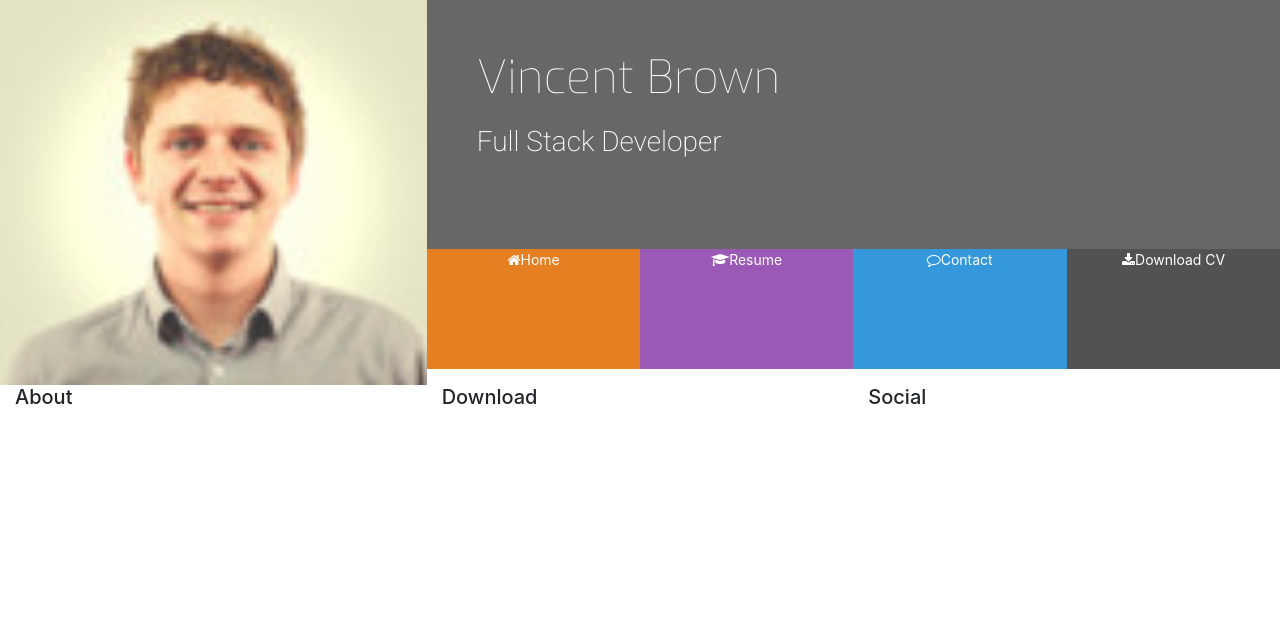
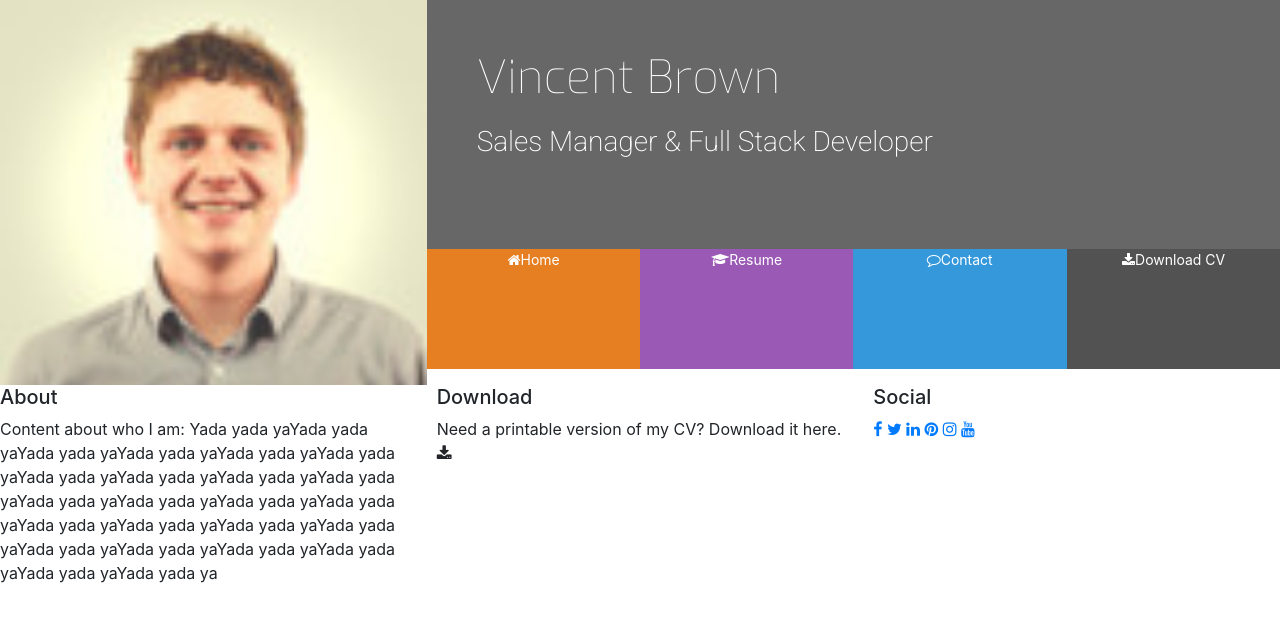
Before and after one commit to VinBdev/Resume.Project.2021, a plain HTML site: page index.html in a window 1280 px wide. Drawn offline with nearby package versions, Linux system fonts and the light colour scheme; files whose address does not match are found by name.

Commit message:
fotter edited

```diff
--- a/index.html
+++ b/index.html
@@ -17,7 +17,7 @@
                 <div class="row no-gutters bg-color-name-title">
                     <div class="col heading">
                         <h1 class="name">Vincent Brown</h1>
-                        <h2 class="title"> Full Stack Developer</h2>
+                        <h2 class="title"> Sales Manager & Full Stack Developer</h2>
                     </div>
                 </div>
                 <div class="row no-gutters">
@@ -44,19 +44,65 @@
     <section>
 
     </section>
-    <footer class="container-fluid">
-        <div class="row">
+    <footer id= class="container-fluid">
+        <div id="footer-details" class="row">
             <div class="col-sm-4">
                 <h5 class="uppercase general-sub">About</h5>
+                <p>
+                    Content about who I am: Yada yada yaYada yada yaYada yada yaYada yada yaYada yada yaYada yada yaYada yada yaYada yada yaYada yada yaYada yada yaYada yada yaYada yada yaYada yada yaYada yada yaYada yada yaYada yada yaYada yada yaYada yada yaYada yada yaYada yada yaYada yada yaYada yada yaYada yada yaYada yada ya
+                </p>
             </div>
             <div class="col-sm-4">
                 <h5 class="uppercase general-sub">Download</h5>
+                <p>
+                    Need a printable version of my CV? Download it here.
+                    <a href="#" target="_blank" class="cv-pdf"></a>
+                    <i class="fa fa-download" aria-hidden="true"></i>
+                    <span class="sr-only">Download Link.</span>
+                </p>
             </div>
             <div class="col-sm-4">
                 <h5 class="uppercase general-sub">Social</h5>
+                <ul class="list-inline social-links">
+                    <li class="list-inline-item">
+                        <a target="_blank" href="#">
+                            <i class="fa fa-facebook" aria-hidden="true"></i>
+                            <span class="sr-only">Facebook</span>
+                        </a>
+                    </li>
+                    <li class="list-inline-item">
+                        <a target="_blank" href="#">
+                            <i class="fa fa-twitter" aria-hidden="true"></i>
+                            <span class="sr-only">Twitter</span>
+                        </a>
+                    </li>
+                    <li class="list-inline-item">
+                        <a target="_blank" href="#">
+                            <i class="fa fa-linkedin" aria-hidden="true"></i>
+                            <span class="sr-only">Linkedin</span>
+                        </a>
+                    </li>
+                    <li class="list-inline-item">
+                        <a target="_blank" href="#">
+                            <i class="fa fa-pinterest" aria-hidden="true"></i>
+                            <span class="sr-only">Pinterest</span>
+                        </a>
+                    </li>
+                    <li class="list-inline-item">
+                        <a target="_blank" href="#">
+                            <i class="fa fa-instagram" aria-hidden="true"></i>
+                            <span class="sr-only">Instagram</span>
+                        </a>
+                    </li>
+                    <li class="list-inline-item">
+                        <a target="_blank" href="#">
+                            <i class="fa fa-youtube" aria-hidden="true"></i>
+                            <span class="sr-only">Youtube</span>
+                        </a>
+                    </li>
+                </ul>
             </div>
         </div>
-
     </footer>
 </body>
 </html>
```
Also changed, not shown: assets/css/images/picofme.jpg (renamed from assets/css/images/Picofme.jpg).
